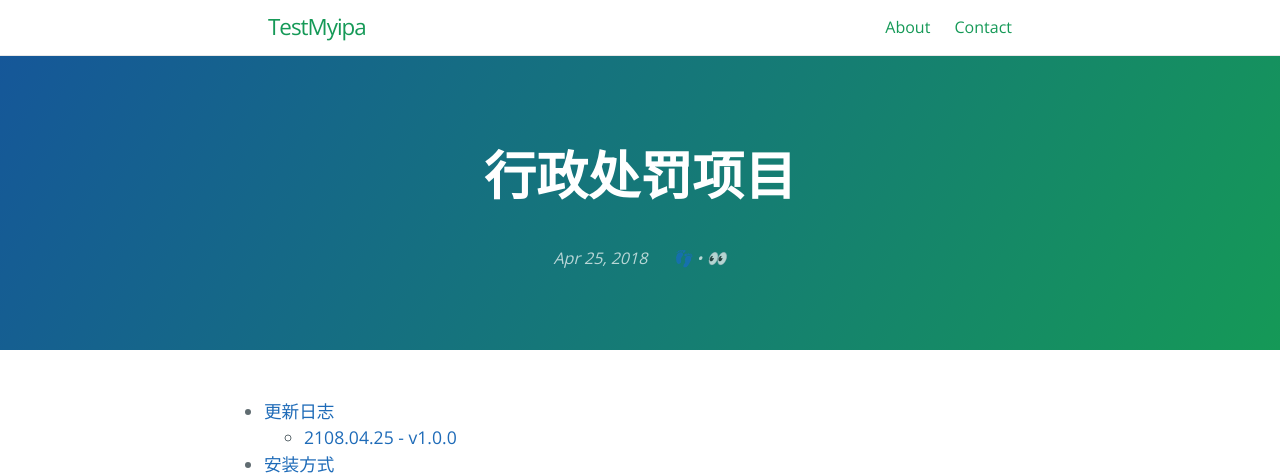
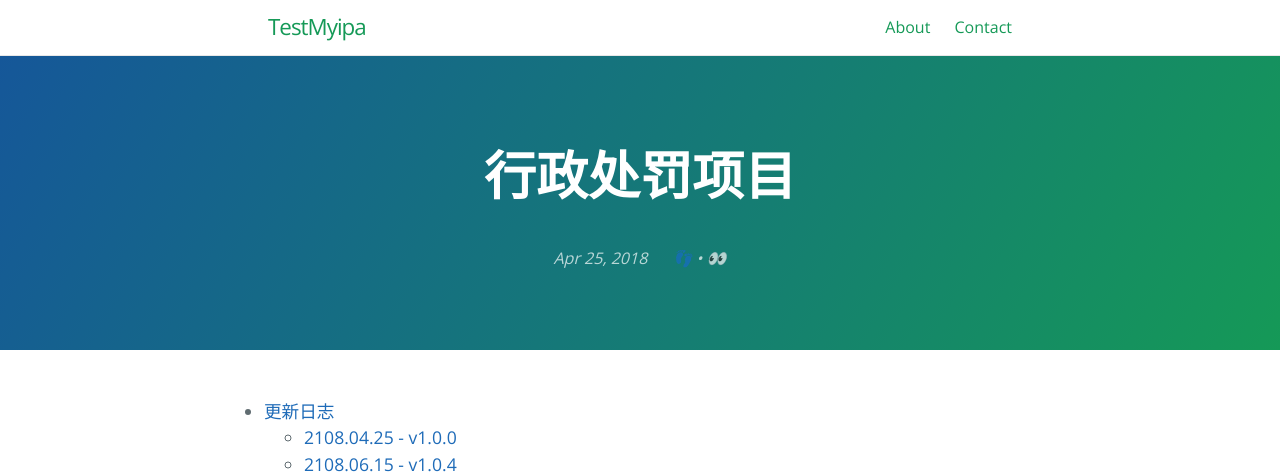
Before and after one commit to 1ilI/TestMyipa, a Jekyll site: the page built from _posts/2018-04-25-punishment-aider.md, in a window 1280 px wide and 1400 px high. Shown: the top 475 px of the window. Built offline with Jekyll 4.4.1, drawn with Linux system fonts in a browser that asks for light colours; comment, search, counter and statistics services are not loaded; some of the changed text lies outside the part shown; grey boxes are pictures that could not be loaded.

Commit message:
modify 1.0.4

```diff
--- a/_posts/2018-04-25-punishment-aider.md
+++ b/_posts/2018-04-25-punishment-aider.md
@@ -17,6 +17,10 @@
 ### 2108.04.25 - v1.0.0
 
 新上传项目，更新修改了裁量计算器的显示文字，加入了戚* 5S 的 UDID
+
+### 2108.06.15 - v1.0.4
+
+准线上包 1.0.4
 
 
 ## 安装方式
```
